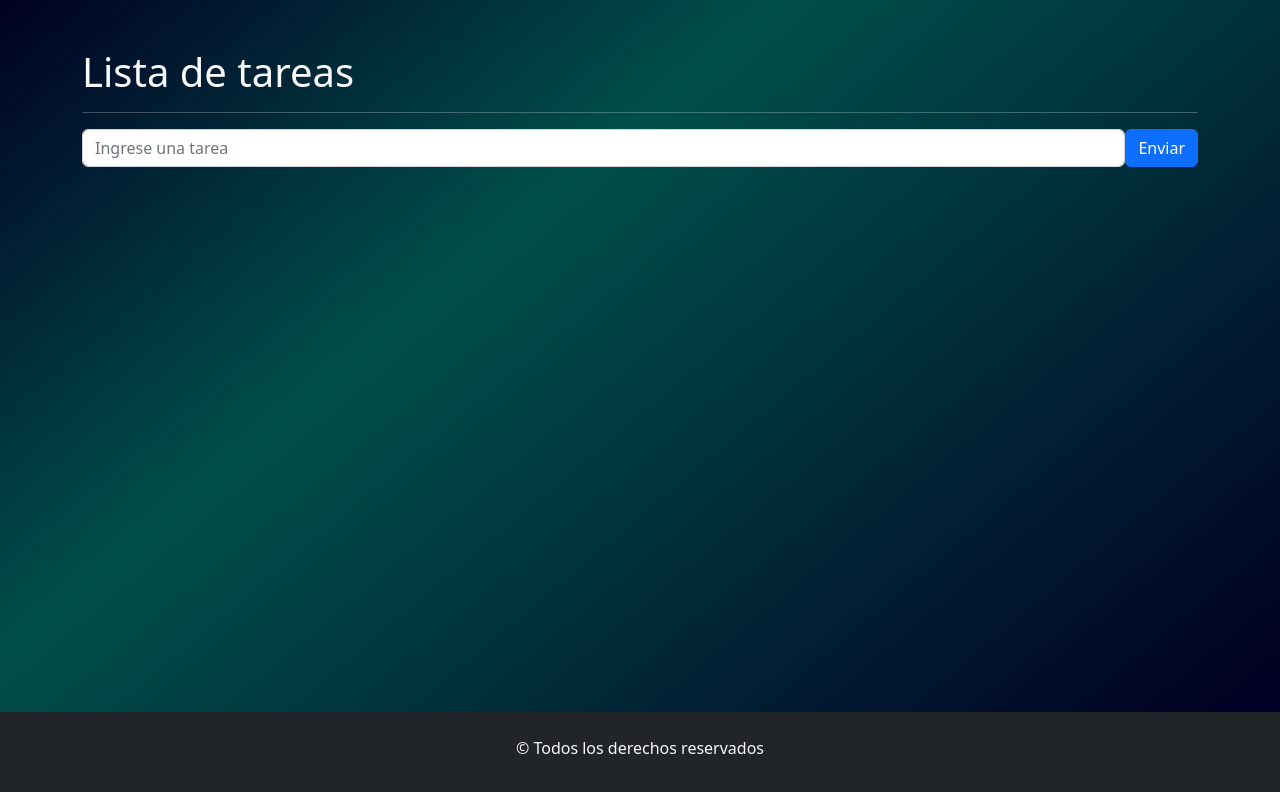
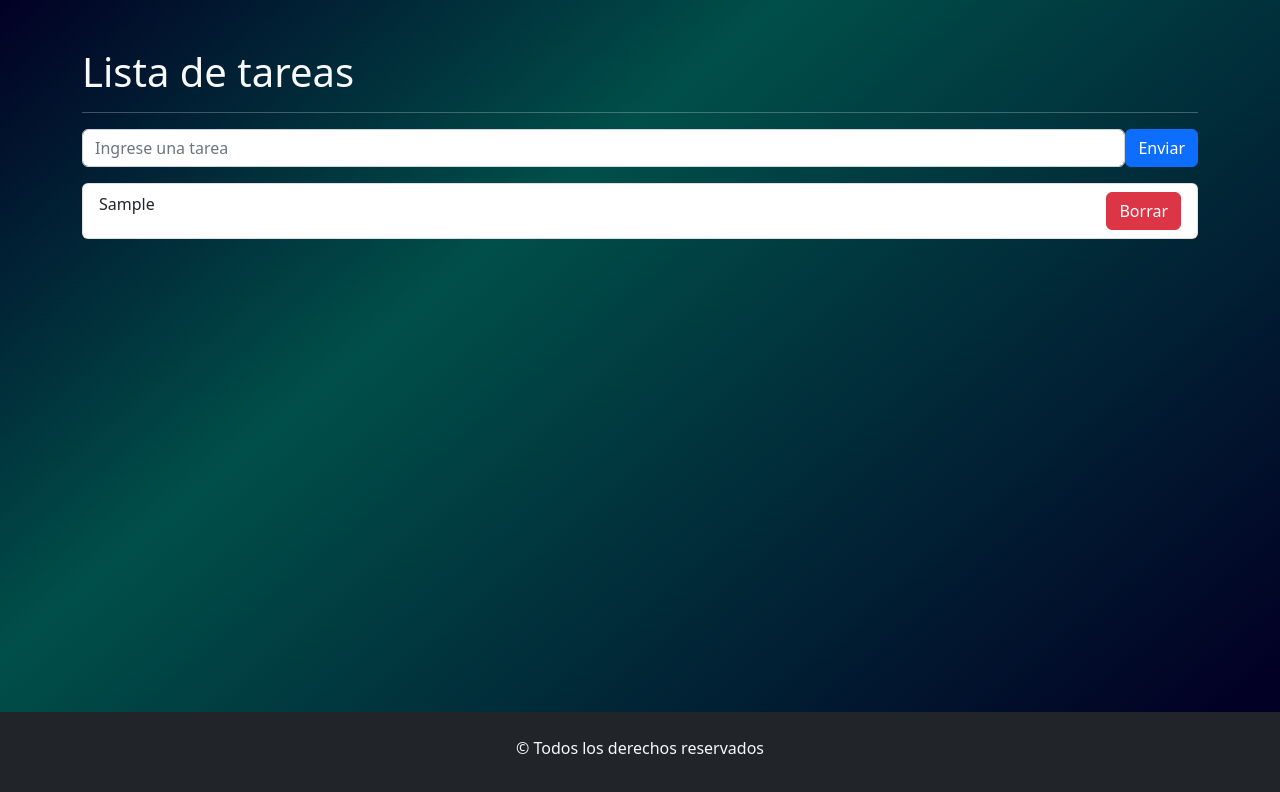
Before and after one commit to ezequielmonachesi/ejercicioCuatroTpUnoReact, a React (Vite) app: page / in a window 1280 px wide. Both pictures are taken after typing "Sample" into the empty fields and a click on the button "Enviar". Shown: the top 792 px of the page. Built offline with nearby package versions, Linux system fonts and the light colour scheme.

Commit message:
logica de agregar tarea terminada

```diff
--- a/src/components/ItemTarea.jsx
+++ b/src/components/ItemTarea.jsx
@@ -1,15 +1,11 @@
 import { Button, ListGroup } from "react-bootstrap";
 
-const ItemTarea = ({array}) => {
+const ItemTarea = ({item}) => {
   return (
-    <>
-    {array.map(e=>{
       <ListGroup.Item className="d-flex justify-content-between">
-        {e}
+        {item}
         <Button variant="danger">Borrar</Button>
       </ListGroup.Item>
-    })}
-    </>
   );
 };
 
--- a/src/components/ListaTarea.jsx
+++ b/src/components/ListaTarea.jsx
@@ -3,10 +3,11 @@ import ItemTarea from "./ItemTarea";
 
 
 const ListaTarea = ({valor}) => {
-  console.log(valor)
   return (
     <ListGroup>
-        <ItemTarea array = {valor}></ItemTarea>
+      {valor.map(e=>{
+        return <ItemTarea item = {e}></ItemTarea>
+      })}
     </ListGroup>
   );
 };
```
